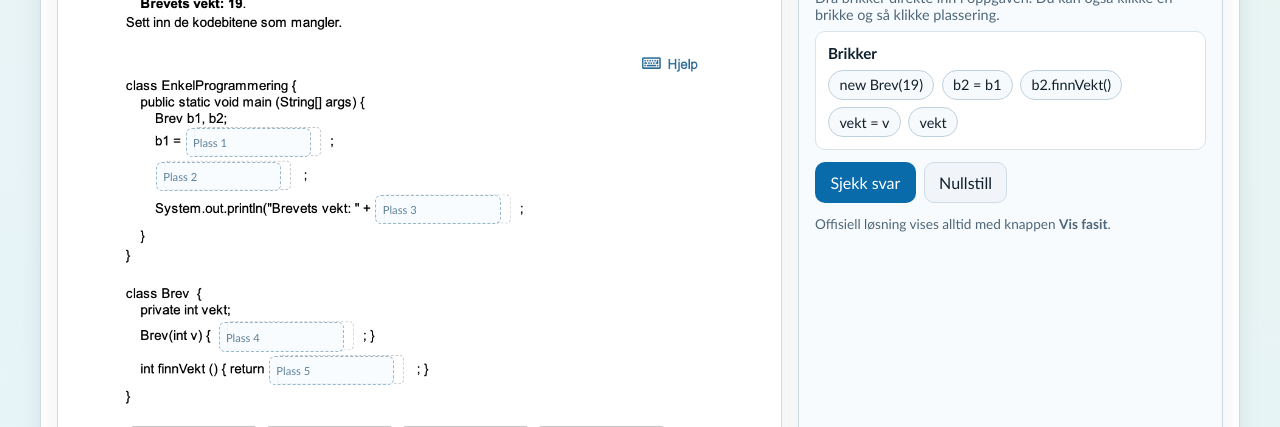
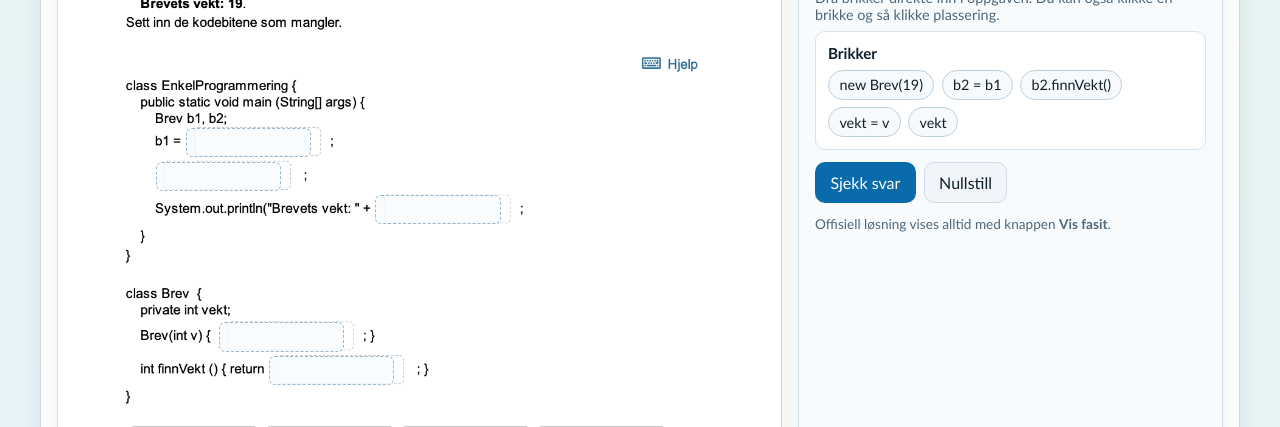
Before and after one commit to JacobStarheim/IN1010Interactive, a Next.js app: page /eksamen/v24-konte in a window 1280 px wide. Shown: the part 1700-2127 px from the top of the page. Built offline with nearby package versions, Linux system fonts and the light colour scheme.

Commit message:
Remove placeholder text from empty drag slots

```diff
--- a/src/components/exam/question-workspace.tsx
+++ b/src/components/exam/question-workspace.tsx
@@ -422,9 +422,7 @@ export function QuestionWorkspace({ examId, question }: Props) {
                             ×
                           </button>
                         </>
-                      ) : (
-                        <span className={styles.overlayPlaceholder}>{zone.label}</span>
-                      )}
+                      ) : null}
                     </div>
                   );
                 })}
```
